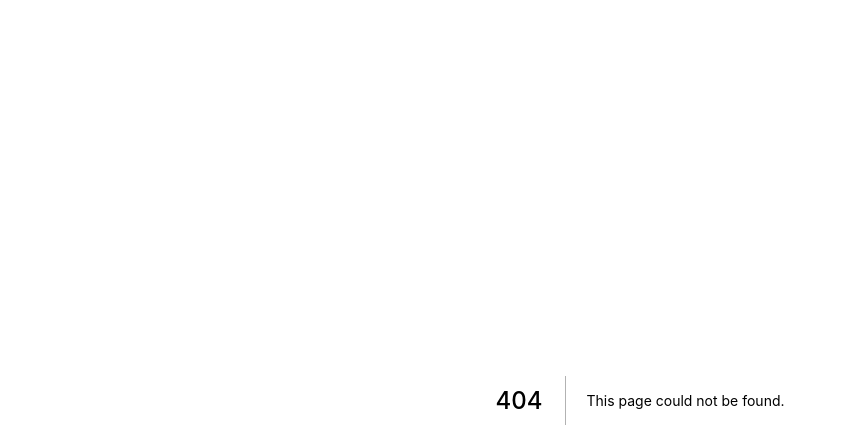
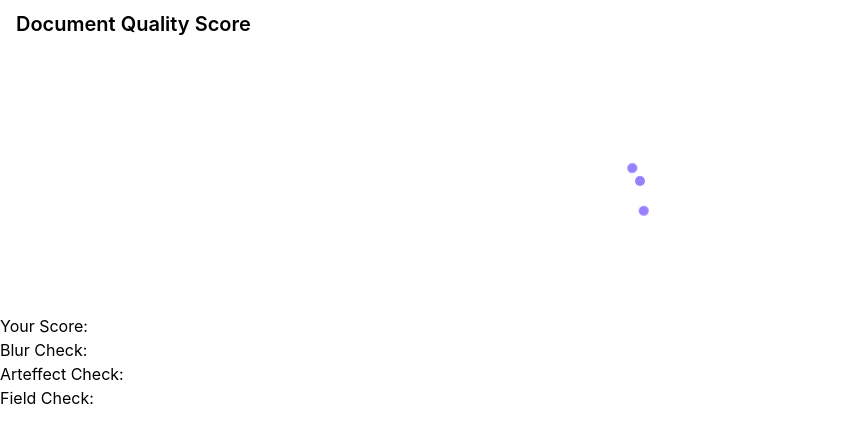
Before and after one commit to deepdarshan21/doc-quality-score, a Next.js app: page /result in a window 1280 px wide. Before the commit this address had no page. Shown: the top 448 px of the page, without its empty margins (0-847 px from the left). Built offline with nearby package versions, Linux system fonts and the light colour scheme.

Commit message:
feat: result page initial design
Signed-off-by: Deepdarshan <deepdarshan21@gmail.com>

```diff
--- /dev/null
+++ b/components/Loader.js
@@ -0,0 +1,3 @@
+export default function Loader() {
+    return <div className="dot-revolution m-auto my-32"></div>;
+}
--- /dev/null
+++ b/pages/result.js
@@ -0,0 +1,36 @@
+import Loader from "../components/Loader";
+import { useEffect, useState } from "react";
+
+export default function Result() {
+    return (
+        <>
+            <nav className="bg-white border-gray-200 px-2 sm:px-4 py-2.5 rounded">
+                <div className="container flex flex-wrap justify-between items-center mx-auto">
+                    <a href="#" className="flex items-center">
+                        <span className="self-center text-xl font-semibold whitespace-nowrap">
+                            Document Quality Score
+                        </span>
+                    </a>
+                </div>
+            </nav>
+
+            <Loader />
+
+            <div>
+                <p>Your Score: {}</p>
+
+                <div>
+                    <p>
+                        Blur Check: <span></span>
+                    </p>
+                    <p>
+                        Arteffect Check: <span></span>
+                    </p>
+                    <p>
+                        Field Check: <span></span>
+                    </p>
+                </div>
+            </div>
+        </>
+    );
+}
--- a/styles/globals.css
+++ b/styles/globals.css
@@ -76,3 +76,51 @@ a {
     background: black;
   }
 } */
+
+.dot-revolution {
+  position: relative;
+  width: 10px;
+  height: 10px;
+  border-radius: 5px;
+  background-color: #9880ff;
+  color: #9880ff;
+}
+
+.dot-revolution::before, .dot-revolution::after {
+  content: '';
+  display: inline-block;
+  position: absolute;
+}
+
+.dot-revolution::before {
+  left: 0;
+  top: -15px;
+  width: 10px;
+  height: 10px;
+  border-radius: 5px;
+  background-color: #9880ff;
+  color: #9880ff;
+  transform-origin: 5px 20px;
+  animation: dotRevolution 1.4s linear infinite;
+}
+
+.dot-revolution::after {
+  left: 0;
+  top: -30px;
+  width: 10px;
+  height: 10px;
+  border-radius: 5px;
+  background-color: #9880ff;
+  color: #9880ff;
+  transform-origin: 5px 35px;
+  animation: dotRevolution 1s linear infinite;
+}
+
+@keyframes dotRevolution {
+  0% {
+    transform: rotateZ(0deg) translate3d(0, 0, 0);
+  }
+  100% {
+    transform: rotateZ(360deg) translate3d(0, 0, 0);
+  }
+}
```
